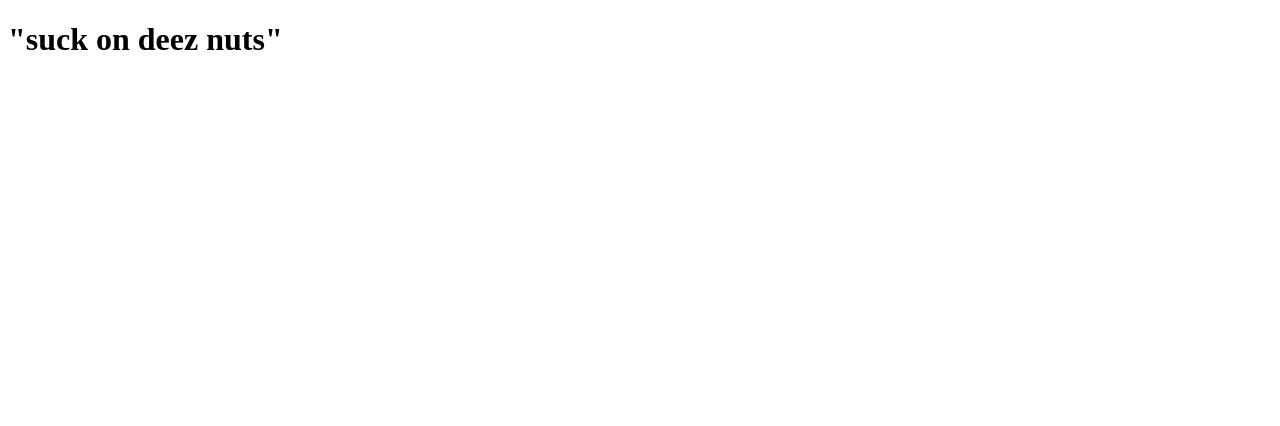
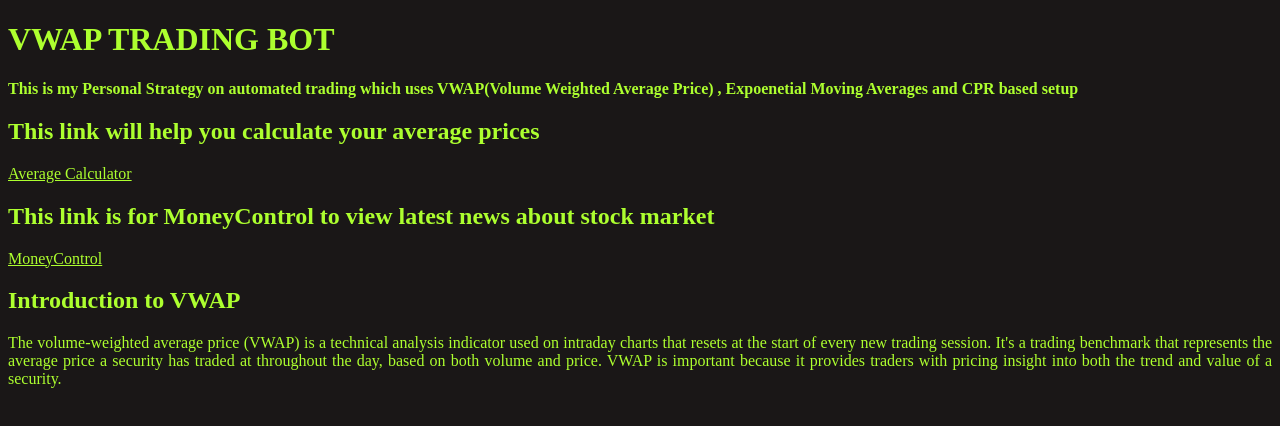
Before and after one commit to rhinodino/portfolio, a plain HTML site: page index.html in a window 1280 px wide. Drawn offline with Linux system fonts and the light colour scheme.

Commit message:
feat: trading strategies

```diff
--- a/index.html
+++ b/index.html
@@ -1,12 +1,38 @@
 <!DOCTYPE html>
 <html lang="en">
+
 <head>
     <meta charset="UTF-8">
-    <meta http-equiv="X-UA-Compatible" content="IE=edge">
     <meta name="viewport" content="width=device-width, initial-scale=1.0">
-    <title>Document</title>
+    <link rel="stylesheet" href="style.css">
+
+    <title>Trading Bot</title>
+
+    <h1 id="object"> VWAP TRADING BOT</h1>
+    <b>This is my Personal Strategy on automated trading which uses VWAP(Volume Weighted Average Price) , Expoenetial
+        Moving Averages and CPR based setup</b>
+
 </head>
+
 <body>
-    <h1>"suck on deez nuts"</h1>
+    <div></div>
+    <h2 id="demo">This link will help you calculate your average prices</h2>
+    <a href="https://praveenmp.github.io/stockaveragecalculator/" target="Average">Average Calculator</a>
+
+    <h2>This link is for MoneyControl to view latest news about stock market</h2>
+    <a href="https://www.moneycontrol.com/" target="Moneycontrol" >MoneyControl</a>
+
+    <h2>Introduction to VWAP</h2>
+    <p>The volume-weighted average price (VWAP) is a technical analysis indicator used on intraday charts that resets at
+        the start of every new trading session.
+
+        It's a trading benchmark that represents the average price a security has traded at throughout the day, based on
+        both volume and price.
+
+        VWAP is important because it provides traders with pricing insight into both the trend and value of a security.
+    </p>
+
+    <link rel="icon" type="image/png" href="/icon.png">
 </body>
+
 </html>
--- /dev/null
+++ b/style.css
@@ -0,0 +1,9 @@
+* {
+    background-color: rgb(26, 23, 23);
+    text-align: justify;
+    color: greenyellow;
+}
+
+#object {
+    display: flex;
+}
```
